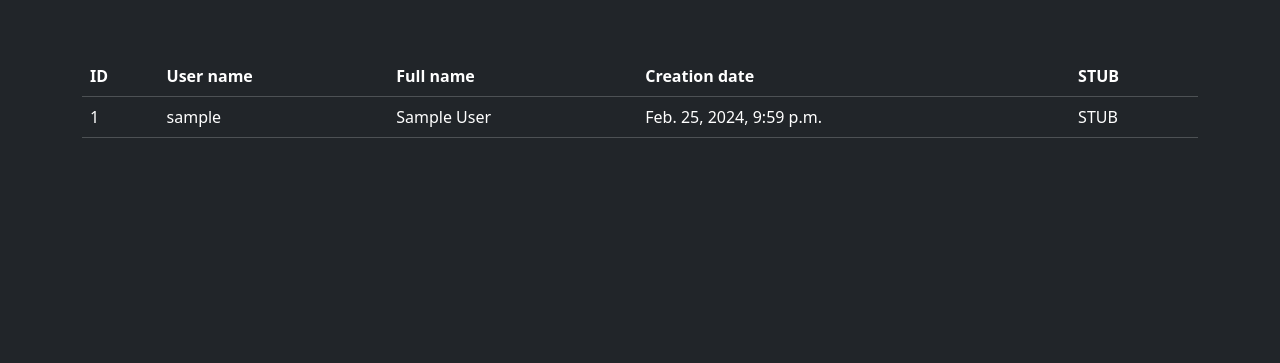
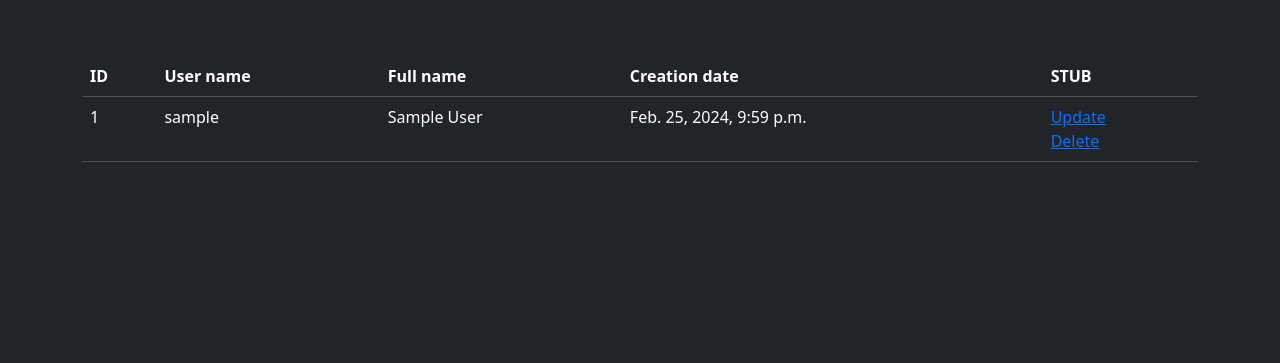
Before and after one commit to Midnight95/task-manager, a Django app: template task_manager/templates/user/user_list.html in a window 1280 px wide. Shown: the part 57-420 px from the top of the page. Run offline with Django 4.2, Linux system fonts and the light colour scheme; the template is opened without the code that fills it: values that come from a table or form of the project are taken from there, others are empty; the visitor is signed in with stand-in values (Sample User, id 1); data comes from the database, SQL or seed files in the repository; some libraries are stand-ins or nearby versions.

Commit message:
working on user permissions

```diff
--- a/task_manager/templates/user/user_list.html
+++ b/task_manager/templates/user/user_list.html
@@ -21,7 +21,11 @@
               <td>{{ user.username }}</td>
               <td>{{ user.first_name }} {{ user.last_name }}</td>
               <td>{{ user.date_joined }}</td>
-              <td>STUB</td>
+              <td>
+                <a href="{% url 'update_user' pk=user.id %}">{% translate 'Update' %}</a>
+                <br>
+                <a href="{% url 'delete_user' pk=user.id %}">{% translate "Delete" %}</a>
+              </td>
             </tr>
         {% endfor %}
         </tbody>
--- a/task_manager/user/urls.py
+++ b/task_manager/user/urls.py
@@ -5,6 +5,6 @@ from task_manager.user import views
 urlpatterns = [
         path('', views.UserListView.as_view(), name='user_list'),
         path('create/', views.UserCreateView.as_view(), name='user_create'),
-        path('<int:pk>/update/', views.UserUpdateView.as_view()),
-        path('<int:pk>/delete/', views.UserDeleteView.as_view()),
+        path('<int:pk>/update/', views.UserUpdateView.as_view(), name='update_user'),
+        path('<int:pk>/delete/', views.UserDeleteView.as_view(), name='delete_user'),
         ]
--- a/task_manager/user/views.py
+++ b/task_manager/user/views.py
@@ -4,6 +4,8 @@ from django.views.generic.edit import CreateView, UpdateView, DeleteView
 from task_manager.user.models import User
 from task_manager.user.forms import UserForm
 from django.utils.translation import gettext as _
+from django.contrib.auth.mixins import LoginRequiredMixin
+from task_manager.myxini import PermissionCheckMixin
 
 
 class UserListView(ListView):
@@ -20,7 +22,7 @@ class UserCreateView(CreateView):
     success_url = reverse_lazy('login')
 
 
-class UserUpdateView(UpdateView):
+class UserUpdateView(UpdateView, LoginRequiredMixin, PermissionCheckMixin):
     model = User
     form_class = UserForm
     template_name = 'user/user_form.html'
@@ -28,7 +30,7 @@ class UserUpdateView(UpdateView):
     success_url = reverse_lazy('user_list')
 
 
-class UserDeleteView(DeleteView):
+class UserDeleteView(DeleteView, LoginRequiredMixin, PermissionCheckMixin):
     model = User
     template_name = 'user/delete_user.html'
     extra_context = {
```
Also changed, not shown: task_manager/myxini.py (+7 -0 lines).
